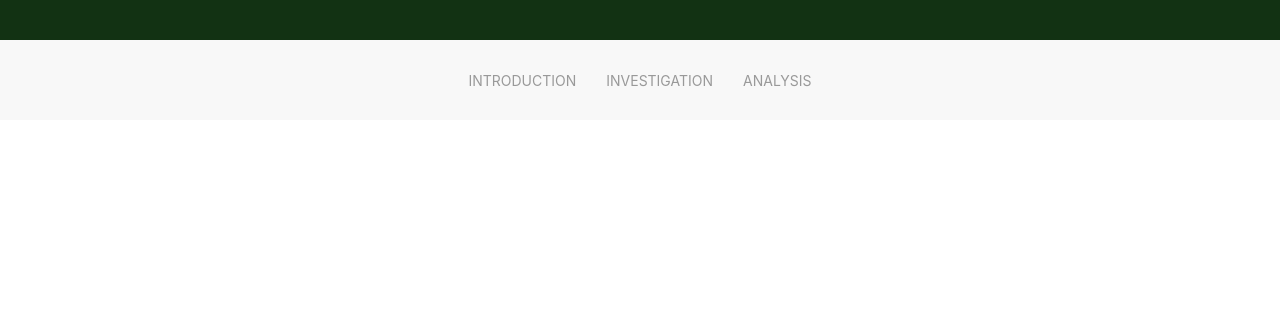
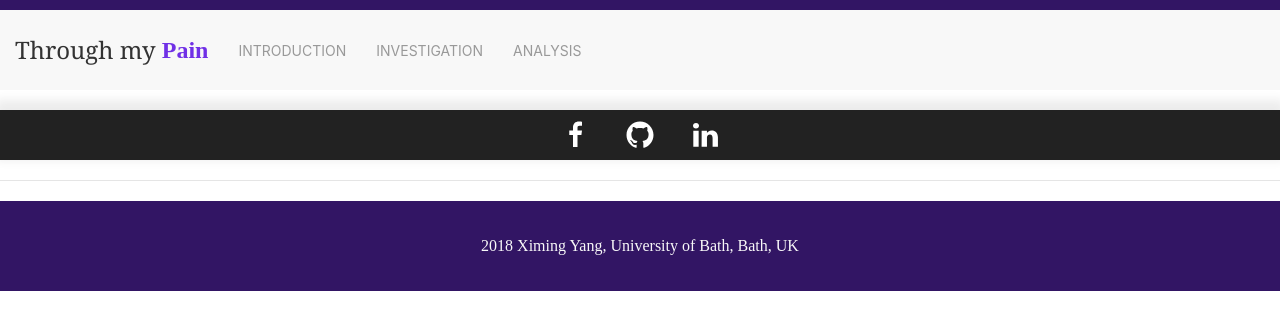
Before and after one commit to ClerkYang419/throughmypain.com, a Python web app: template www/templates/__base__.html in a window 1280 px wide. Shown: the top 330 px of the page. Run offline with Jinja, Linux system fonts and the light colour scheme; the template is opened without the code that fills it, so the values that code supplies are empty.

Commit message:
added css of "nav bar", "footer"

```diff
--- a/www/static/css/throughmypain.css
+++ b/www/static/css/throughmypain.css
@@ -1,5 +1,48 @@
 .header{
     width: 100%;
-    height: 40px;
-    background-color: #123213;
+    height: 10px;
+    background-color: rgb(50, 21, 100);
 }
+
+#logo{
+    color: cornsilk;
+    font-size: 18pt;
+}
+
+#logo-text-1{
+    font-family: Cambria, Cochin, Georgia, Times, 'Times New Roman', serif;
+    color:  #333333;
+}
+
+#logo-text-2{
+    font-family: serif;
+    font-weight: bold;
+    color: rgb(112, 48, 230);
+}
+
+#footer-bar{
+    height: 30px;
+    background-color: #222;
+    text-align: center;
+    padding: 10px;
+    margin-top: 10px;
+    margin-bottom: 10px;
+    box-shadow: 0px -5px 10px 5px rgba(0,0,0,.08);
+}
+
+#footer-bar li{
+    display: inline-block;
+    margin-left: 15px;
+    margin-right: 15px;
+}
+
+.nav-text{
+    font-family: Cambria, Cochin, Georgia, Times, 'Times New Roman', serif;
+}
+
+footer{
+    font-family: 'Times New Roman', Times, serif;
+    color: #f8f8f8;
+    background-color:rgb(50, 21, 100);
+    height: 90px;
+}
--- a/www/templates/__base__.html
+++ b/www/templates/__base__.html
@@ -14,12 +14,12 @@
 <body>
     <!--head bar-->
     <div class="header">
-
     </div>
 
     <!--navigation bar-->
-    <nav class="uk-navbar-container" uk-navbar>
-         <div class="uk-navbar-center">
+    <nav class="uk-navbar-container uk-margin-bottom" uk-navbar>
+            <div class="uk-navbar-left">
+                <a class = "uk-navbar-item uk-logo" href="#"><span id = "logo-text-1">Through my&nbsp</span><span id = "logo-text-2">Pain</span></a>
                 <ul class="uk-navbar-nav">
                         <li><a href="#">Introduction</a></li>
                         <li><a href="#">Investigation</a></li>
@@ -27,6 +27,7 @@
                 </ul>
             </div>
     </nav>
+
 
     <!--header-->
     <header>
@@ -39,16 +40,20 @@
         <!--containt-->
     </div>
 
+    <!--footer bar-->
+    <section id = "footer-bar" class="uk-light">
+        <ul>
+            <li><a href="" uk-icon="icon: facebook; ratio:1.5"></a></li>
+            <li><a href="" uk-icon="icon: github; ratio:1.5"></a></li>
+            <li><a href="" uk-icon="icon: linkedin; ratio:1.5"></a></li>
+        </ul>
+
+    </section>
+
     <!--footer-->
-    <div>
-
-    </div>
-
-    <!--footer bar-->
-    <footer>
-        <div>
-
-        </div>
+    <hr>
+    <footer class="uk-text-middle uk-padding-small uk-width-1-1">
+            <div style="margin: 18px" class="uk-text-center">2018 Ximing Yang, University of Bath, Bath, UK</div>
     </footer>
 </body>
 </html>
```
Lines whose indentation alone changed are shown as unchanged.
